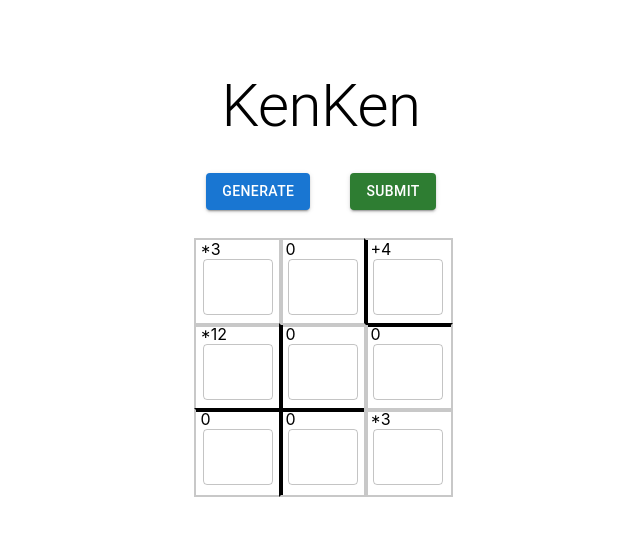
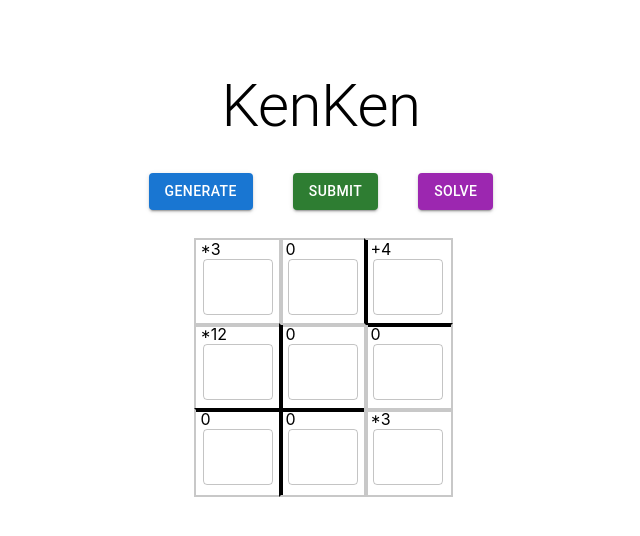
Before and after one commit to abdumamdouh/KenKen, a React (Create React App) app: page / in a window 1280 px wide. Shown: the top 536 px of the page, without its empty margins (319-959 px from the left). Built offline with nearby package versions, Linux system fonts and the light colour scheme.

Commit message:
add solve functionality

```diff
--- a/src/App.js
+++ b/src/App.js
@@ -82,6 +82,7 @@ const request = {
 const App = () => {
   const [cells, setCells] = useState(request);
   const [result, setResult] = useState({});
+  const [solve, setSolve] = useState(false);
 
   const handleOnChange = (value, index) => {
     // console.log("hi", value, index);
@@ -159,6 +160,13 @@ const App = () => {
         <Button variant="contained" color="success" onClick={handleSubmit}>
           Submit
         </Button>
+        <Button
+          variant="contained"
+          color="secondary"
+          onClick={() => setSolve(true)}
+        >
+          Solve
+        </Button>
       </Stack>
       <div
         style={{
@@ -178,7 +186,14 @@ const App = () => {
         }}
       >
         {cells?.values.map((cell, i) => (
-          <Cell key={i} cell={cell} id={i} handleOnChange={handleOnChange} />
+          <Cell
+            key={i}
+            cell={cell}
+            solve={solve}
+            answer={cells.result[i]}
+            id={i}
+            handleOnChange={handleOnChange}
+          />
         ))}
       </div>
     </div>
--- a/src/Cell.js
+++ b/src/Cell.js
@@ -1,7 +1,7 @@
 import * as React from "react";
 import TextField from "@mui/material/TextField";
 
-const Cell = ({ cell, handleOnChange, id }) => {
+const Cell = ({ cell, handleOnChange, id, solve, answer }) => {
   const { bottom, left, right, top, value } = cell;
 
   return (
@@ -29,8 +29,8 @@ const Cell = ({ cell, handleOnChange, id }) => {
         id="outlined-basic"
         variant="outlined"
         type="number"
-        // value={5}
-        // disabled
+        value={solve ? answer : null}
+        disabled={solve}
         onChange={(e) => handleOnChange(e.target.value, id)}
       />
     </div>
```
